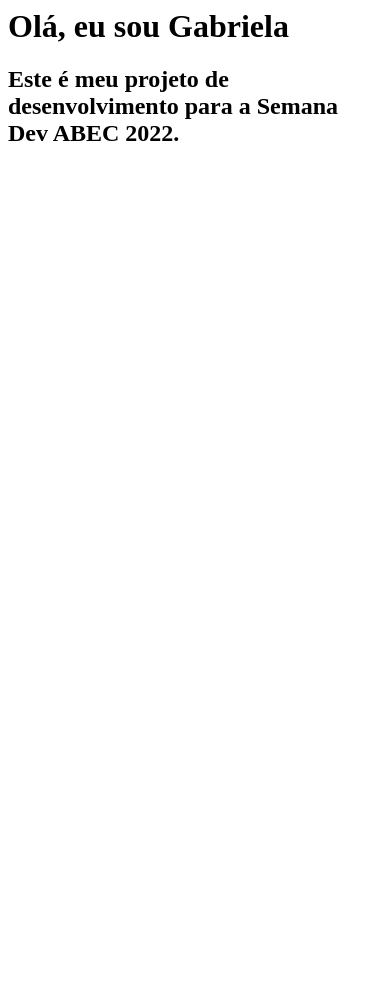
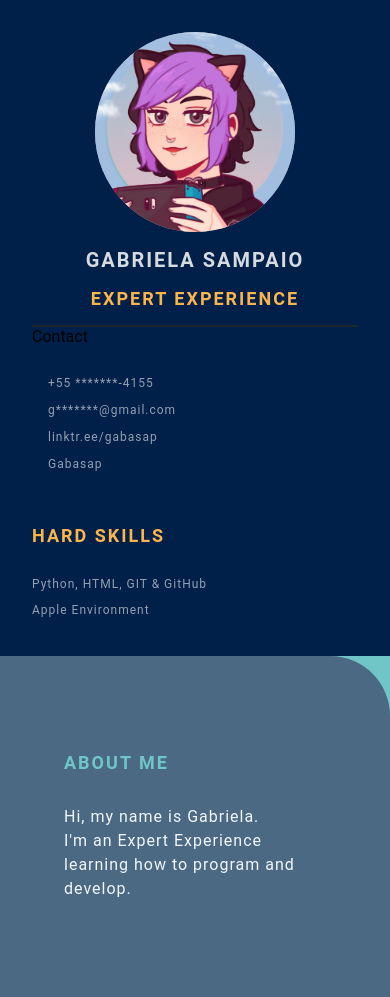
Before and after one commit to Gabasap/Gabasap.github.io, a plain HTML site: page index.html in a window 390 px wide. Before the commit the page ends 844 px from the top, so only its background shows below. Drawn offline with Linux system fonts and the light colour scheme.

Commit message:
feature: img/profile-image.png (#2)

```diff
--- a/index.html
+++ b/index.html
@@ -1,10 +1,57 @@
-<html>
-    <head>
-        <title> Olá, este é meu projeto.</title>
-    </head>
-    <body>
-      <h1>Olá, eu sou Gabriela
-      </h1>
-      <h2>Este é meu projeto de desenvolvimento para a Semana Dev ABEC 2022.</h2>
-    </body>
+<!DOCTYPE html>
+<html lang="en">
+<head>
+  <meta charset="UTF-8">
+  <meta http-equiv="X-UA-Compatible" content="IE=edge">
+  <meta name="viewport" content="width=device-width, initial-scale=1.0">
+  <title>Gabriela Sampaio Resume</title>
+
+<link rel="stylesheet" href="style.css">
+
+</head>
+<body>
+  <main class="resume-contents">
+    <section class="left-section">
+      <section class="left-section-contents">
+        <div class="profile">
+          <div class="circle">
+          <img src="img/profile-image.png" width="200" height="200">
+          </div>
+          <p class="name">Gabriela Sampaio</p>
+          <p class="profession">Expert Experience</p>
+        </div>
+        <div class="contact-info">
+          <p class="lef-title">Contact</p>
+          <ul>
+            <li><i class="fa fa-phone"></i>+55 *******-4155</li>
+            <li><i class="fa fa-envelope"></i>g*******@gmail.com</li>
+            <li><i class="fa fa-globe"></i>linktr.ee/gabasap</li>
+            <li><i class="fa fa-github"></i>Gabasap</li>
+          </ul>
+        </div>
+        <div class="skills">
+          <p class="left-title">Hard Skills</p>
+          <ul>
+            <li><p>Python, HTML, GIT & GitHub</p></li>
+            <li><p>Apple Environment</p></li>
+          </ul>
+        </div>
+      </section>
+    </section>
+    <section class="right-section">
+      <section class="right-section-contents">
+        <div class="right-section-contents">
+          <section class="about gap">
+            <div class="right-title">About Me</div>
+            <p class="about-me-contents">
+              Hi, my name is Gabriela.<br>
+              I'm an Expert Experience learning how to program and develop.
+            </p>
+
+          </section>
+        </div>
+      </section>
+    </section>
+  </main>
+</body>
 </html>
--- /dev/null
+++ b/style.css
@@ -0,0 +1,302 @@
+* {
+    margin: 0;
+    padding: 0;
+    box-sizing: border-box;
+    list-style: none;
+    font-family: 'Roboto', sans-serif;
+}
+
+body {
+    background-color: #70c6c7;
+}
+
+.resume-contents {
+    min-height: 100vh;
+    width: 80%;
+    margin: 2rem auto;
+    display: grid;
+    grid-template-columns: repeat(7, 1fr);
+}
+
+.left-section {
+    grid-column: span 2;
+    height: 100%;
+    background-color: #00204A;
+}
+
+.right-section {
+    grid-column: span 5;
+    height: 100%;
+    background-color: #4B6982;
+    border-radius: 0px 60px 0px 0px;
+}
+
+.left-section-contents{
+    padding: 2rem 2rem;
+}
+
+.profile {
+    width: 100%;
+    border-bottom: 2px solid #1B2631;
+}
+
+.circle {
+    background-color: #aaa;
+    border-radius: 50%;
+    width: 200px;
+    height: 200px;
+    overflow: hidden;
+    position: relative;
+    margin: 0 auto;
+  }
+
+.profile .profile-image {
+    border-radius: 50%;
+    width: 150px;
+    height: 150px
+}
+
+.name {
+    color: #D6DBDF;
+    font-size: 30px;
+    letter-spacing: 2px;
+    text-transform: uppercase;
+    text-align: center;
+    font-weight: bold;
+    padding: 1rem 0;
+}
+
+.profession {
+    color: #FDB44B;
+    font-size: 20px;
+    text-transform: uppercase;
+    text-align: center;
+    letter-spacing: 2px;
+    font-weight: bold;
+    padding-bottom: 1rem;
+}
+
+/* .contact-info { border-bottom: 2px solid #1B2631; } */
+.left-title {
+    color: #FDB44B;
+    font-size: 20px;
+    letter-spacing: 2px;
+    text-transform: uppercase;
+    font-weight: bold;
+    display: flex;
+    align-items: center;
+    padding-top: 3rem;
+}
+
+.contact-info ul {
+    padding-top: 1.5rem;
+}
+
+.contact-info ul li,
+.references ul li {
+    padding: .4rem 0;
+    display: flex;
+    align-items: center;
+    color: #d6dbdfaf;
+    letter-spacing: 1px;
+    font-size: 18px;
+}
+
+.contact-info ul li i,
+.references ul li i {
+    padding-right: 1rem;
+    font-size: 18px;
+    color: #2E86C1;
+}
+
+.skills ul {
+    padding-top: 1.5rem;
+}
+.skills ul li p {
+    padding: .4rem 0;
+    color: #d6dbdfaf;
+    font-size: 18px;
+    letter-spacing: 1px;
+    display: flex;
+    align-items: center;
+}
+
+.referance-name {
+    padding-top: 1.5rem;
+    padding-bottom: .4rem;
+    font-size: 18px;
+    color: #F9E79F;
+    letter-spacing: 1px;
+    text-transform: uppercase;
+}
+
+.referance-profession {
+    font-size: 16px;
+    color: #d6dbdfaf;
+    letter-spacing: 1px;
+    /* text-transform: uppercase; */
+    padding-bottom: .4rem;
+}
+
+
+.right-section-contents {
+    padding: 2rem 2rem;
+}
+
+.right-title {
+    color: #70C6C7;
+    font-size: 40px;
+    letter-spacing: 2px;
+    text-transform: uppercase;
+    font-weight: bold;
+    display: flex;
+    align-items: center;
+    padding: 2rem 0;
+    position: relative;
+}
+
+.gap {
+    padding-bottom: 2rem;
+}
+.about-me-contents {
+    font-size: 18px;
+    letter-spacing: 1px;
+    line-height: 2rem;
+    color: #F1F8FD;
+}
+
+.experience-contents,
+.education-contents,
+.awards-contents {
+    display: grid;
+    grid-template-columns: repeat(2, 1fr);
+    padding-bottom: 2rem;
+    color: #F1F8FD;
+}
+
+.exp-company-name,
+.education-school-name,
+.awards-company-name {
+    font-size: 25px;
+    font-weight: bold;
+    text-transform: uppercase;
+    letter-spacing: 1px;
+    color: #FDB44B;
+    padding-bottom: .4rem;
+}
+
+.exp-time-period,
+.educationp-time-period,
+.awards-time-period {
+    font-size: 18px;
+    letter-spacing: 1px;
+    line-height: 2rem;
+}
+
+.exp-position,
+.education-subject,
+.awards-name {
+    font-size: 25px;
+    font-weight: bold;
+    text-transform: uppercase;
+    letter-spacing: 1px;
+    color: #FDB44B;
+    padding-bottom: .4rem;
+}
+
+.exp-desc,
+.education-desc,
+.awards-desc {
+    font-size: 16px;
+    letter-spacing: 1px;
+    line-height: 1.5rem;
+    border-left: 3px solid #a5a3a3;
+    padding-left: 5px;
+}
+
+/* Media queries */
+@media screen and (max-width:780px) {
+    .experience-contents,
+    .education-contents,
+    .awards-contents {
+        grid-template-columns: repeat(1, 1fr);
+    }
+}
+
+@media screen and (max-width:780px) {
+    .left-section {
+        grid-column: span 3;
+    }
+
+    .right-section {
+        grid-column: span 4;
+    }
+
+}
+
+@media screen and (max-width:1200px) {
+    .resume-contents {
+        grid-template-columns: repeat(1, 1fr);
+    }
+}
+
+@media screen and (max-width:390px) {
+    .resume-contents {
+        width: 100%;
+        margin: 0 auto;
+    }
+
+    .name {
+        font-size: 20px;
+    }
+
+    .profession {
+        font-size: 18px;
+    }
+
+    .left-title {
+        font-size: 18px;
+    }
+
+    .right-title {
+        font-size: 18px;
+    }
+
+    .contact-info ul li,
+    .references ul li {
+        font-size: 12px;
+    }
+
+    .contact-info ul li i,
+    .references ul li i {
+        /* padding-right: 1rem; */
+        font-size: 12px;
+    }
+
+    .skills ul li p {
+        font-size: 12px;
+    }
+
+    .about-me-contents {
+        font-size: 16px;
+        line-height: 1.5rem;
+    }
+
+    .exp-company-name,
+    .education-school-name,
+    .awards-company-name {
+        font-size: 18px;
+    }
+
+    .exp-time-period,
+    .educationp-time-period,
+    .awards-time-period {
+        font-size: 16px;
+    }
+
+    .exp-position,
+    .education-subject,
+    .awards-name {
+        font-size: 18px;
+    }
+}
```
Also changed, not shown: img/profile-image.png (added).
